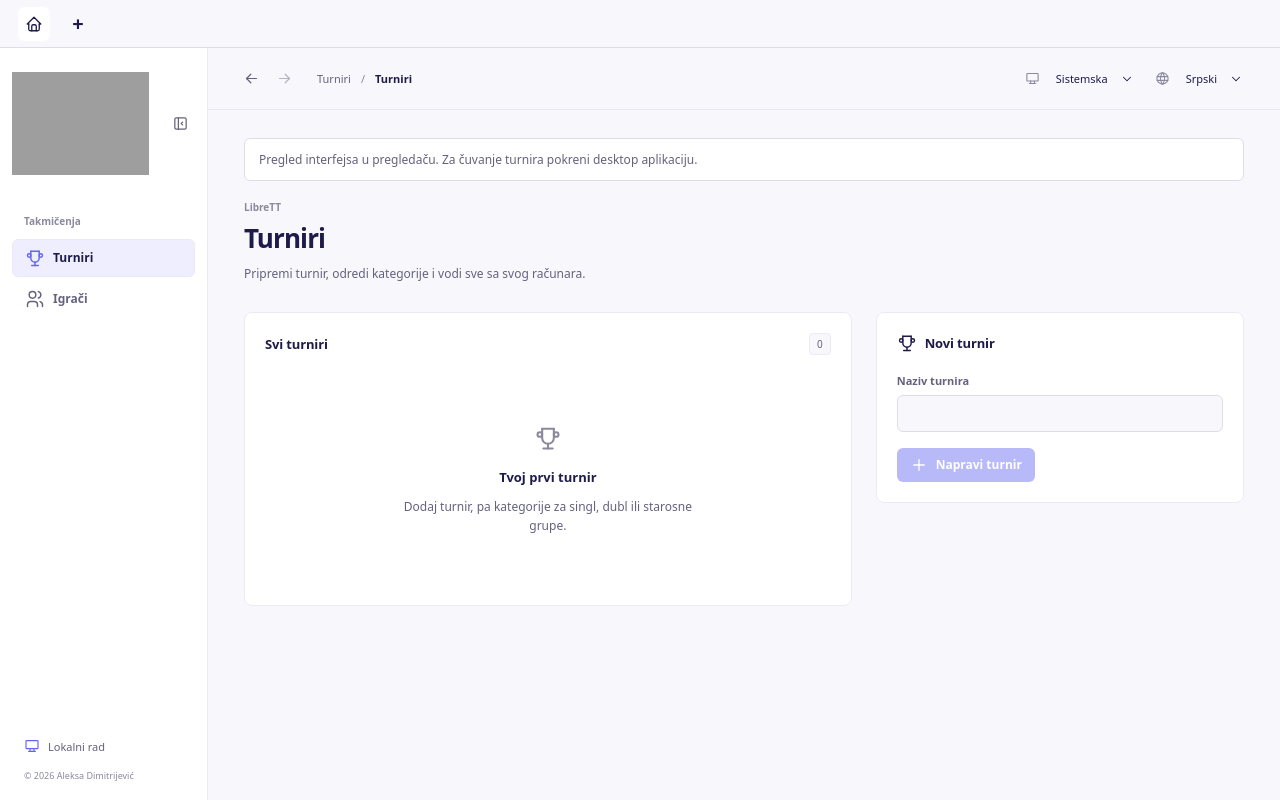
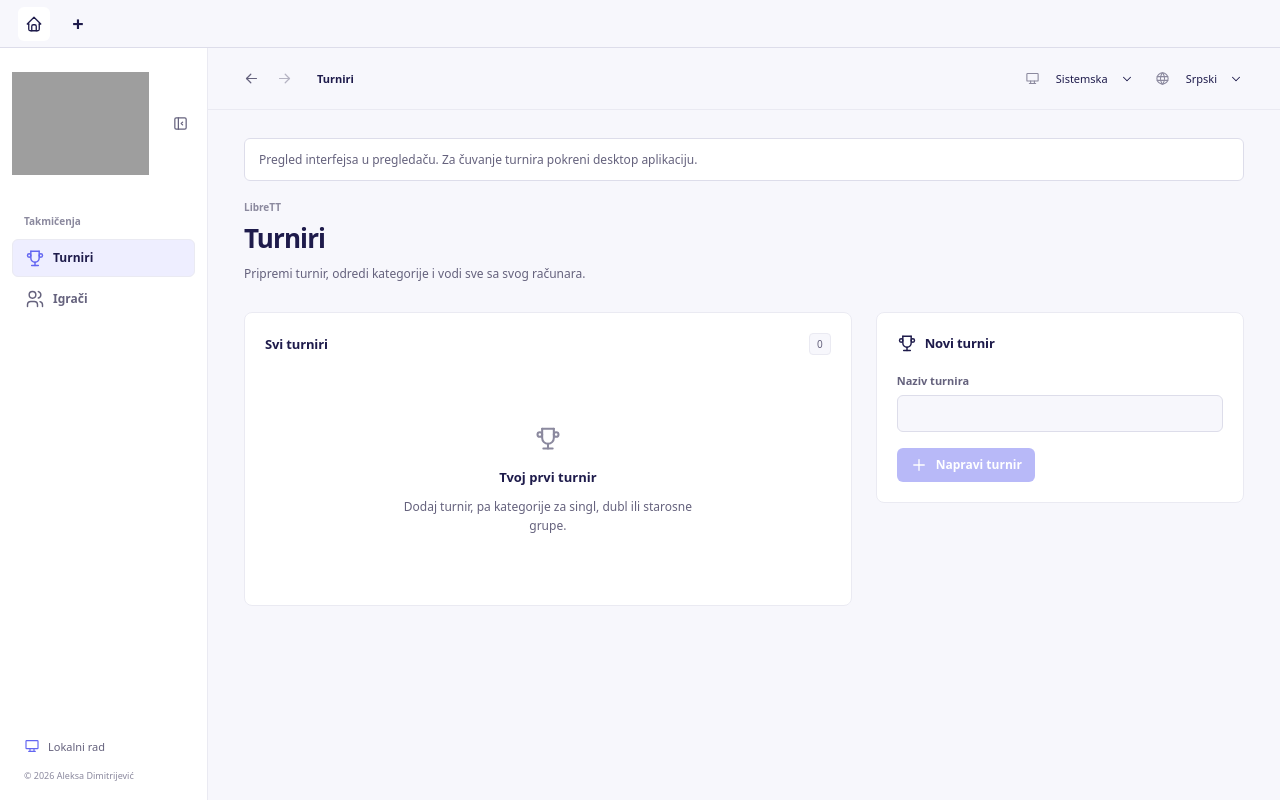
Before and after one commit to tradicije/librett-desktop, a Svelte app in the folder apps/desktop/: page / in a window 1280 px wide. Both pictures are taken after a click on the button 441 px from the left and 576 px from the top of the page. Built offline with nearby package versions, Linux system fonts and the light colour scheme; grey boxes are pictures that could not be loaded.

Commit message:
feat: add breadcrumb navigation and isolate workspace controls from scrolling

```diff
--- a/apps/desktop/src/App.svelte
+++ b/apps/desktop/src/App.svelte
@@ -61,7 +61,7 @@
   });
   $effect(() => { resolvedTheme = saveTheme(theme); });
   function workspaceScroller() {
-    return document.getElementById(activeId === homeId ? 'home-workspace' : `work-panel-${activeId}`);
+    return document.getElementById(activeId === homeId ? 'home-workspace' : `work-panel-${activeId}`)?.querySelector<HTMLElement>('.workspace-scroll');
   }
   function restoreScroll(position: number) {
     workspaceScroller()?.scrollTo({ top: position, left: 0, behavior: 'instant' });
@@ -245,9 +245,9 @@
   .titlebar-home.active { background: var(--surface); }
   .titlebar-home { border: 0; background: transparent; width: 32px; flex-shrink: 0; padding: 6px; }
   .new-work-tab { border: 0; background: transparent; font-size: 20px; width: 32px; flex-shrink: 0; }
-  .workspace-frame { position: fixed; inset: 48px 0 0; overflow: auto; overscroll-behavior-y: contain; }
+  .workspace-frame { position: fixed; inset: 48px 0 0; overflow: hidden; }
   .workspace-frame[hidden] { display: none; }
-  .workspace-frame :global(.shell) { min-height: calc(100dvh - 48px); }
+  .workspace-frame :global(.shell) { height: 100%; min-height: 0; }
   .workspace-frame :global(aside) { top: 0; height: calc(100dvh - 48px); }
   .workspace-frame :global(.app-toolbar) { top: 0; }
   @media (max-width: 650px) { .workspace-frame :global(aside) { height: auto; } }
--- a/apps/desktop/src/Workspace.svelte
+++ b/apps/desktop/src/Workspace.svelte
@@ -46,6 +46,26 @@
     }
   }
   let selectedCategory = $derived(activeCategories.find(c => c.id === route.categoryId));
+  let breadcrumbs = $derived.by(() => {
+    const items: { label: string; route: Route }[] = [];
+    if (inPlayers) {
+      items.push({ label: text.playerTab, route: { view: 'players' } });
+      if (route.view !== 'players') items.push({ label: route.view === 'player-create' ? text.addPlayer : text.editPlayer, route: { ...route } });
+      return items;
+    }
+    items.push({ label: text.tournaments, route: { view: 'tournaments' } });
+    if (selected) {
+      items.push({ label: selected.name, route: { view: 'tournament', id: selected.id, tournamentTab: 'overview' } });
+      if (route.view === 'tournament') {
+        if (tournamentTab !== 'overview') items.push({ label: tournamentTabLabel(tournamentTab), route: { ...route } });
+      } else {
+        items.push({ label: text.categories, route: { view: 'tournament', id: selected.id, tournamentTab: 'categories' } });
+        if (selectedCategory) items.push({ label: selectedCategory.name, route: { view: 'category', id: selected.id, categoryId: selectedCategory.id, categoryTab: 'settings' } });
+        items.push({ label: route.view === 'category-create' ? text.addCategory : route.view === 'category-edit' ? text.editCategory : text[route.categoryTab ?? 'registrations'], route: { ...route } });
+      }
+    }
+    return items;
+  });
   let pendingCategory = $state<Category | null>(null);
   let categoryDialog: HTMLDialogElement;
   let tournamentName = $state('');
@@ -156,13 +176,21 @@
           <button class="icon-button" aria-label={text.goBack} title={text.goBack} disabled={navigationLocked || historyIndex === 0} onclick={() => travel(-1)}><Icon name="arrow-left" /></button>
           <button class="icon-button" aria-label={text.goForward} title={text.goForward} disabled={navigationLocked || historyIndex === history.length - 1} onclick={() => travel(1)}><Icon name="arrow-right" /></button>
         </div>
-        {#if mode !== 'dashboard'}<div class="breadcrumb"><span>{text.tournaments}</span><span class="breadcrumb-divider">/</span><strong>{selected?.name ?? pageLabel}</strong>{#if route.view === 'category' && selectedCategory}<span class="breadcrumb-divider">/</span><span>{selectedCategory.name}</span>{/if}</div>{/if}
+        {#if mode !== 'dashboard'}
+          <nav class="breadcrumb" aria-label="Breadcrumb">
+            {#each breadcrumbs as crumb, index}
+              {#if index > 0}<span class="breadcrumb-divider" aria-hidden="true">/</span>{/if}
+              <button data-open-tab disabled={navigationLocked} aria-current={index === breadcrumbs.length - 1 ? 'page' : undefined} title={crumb.label} onclick={() => navigate(crumb.route)}>{crumb.label}</button>
+            {/each}
+          </nav>
+        {/if}
       </div>
       <div class="preferences">
         <label><Icon name={theme === 'system' ? 'desktop' : theme === 'dark' ? 'moon' : 'sun'} size={18} /><span class="preference-label">{text.theme}</span><Select label={text.theme} bind:value={theme} options={[{ value: 'system', label: text.themeSystem }, { value: 'light', label: text.themeLight }, { value: 'dark', label: text.themeDark }]} /></label>
         <label><Icon name="globe" size={18} /><span class="preference-label">{text.language}</span><Select label={text.language} bind:value={language} options={[{ value: 'sr', label: 'Srpski' }, { value: 'en', label: 'English' }]} /></label>
       </div>
     </header>
+    <div class="workspace-scroll">
     <div class="workspace-content" class:mode-content={mode === 'dashboard'}>
     {#if !desktopAvailable}<p class="banner">{text.preview}</p>{/if}
     {#if mode === 'tournaments' && error}<div class="error" role="alert">{text[error]} {#if !loaded && desktopAvailable}<button disabled={loading} onclick={load}>{text.retry}</button>{/if}</div>{/if}
@@ -245,6 +273,7 @@
       </div>
     {/if}
     </div>
+    </div>
   </main>
 </div>
 
--- a/apps/desktop/src/style.css
+++ b/apps/desktop/src/style.css
@@ -58,7 +58,7 @@ button, input, textarea { transition: background-color 120ms, border-color 120ms
 .icon svg { display: block; }
 .icon-label { display: inline-flex; align-items: center; gap: 8px; }
 .shell { display: flex; min-height: 100vh; }
-aside { position: sticky; top: 0; align-self: flex-start; width: 208px; flex-shrink: 0; height: 100vh; height: 100dvh; overflow-y: auto; display: flex; flex-direction: column; padding: 24px 12px 18px; border-right: 1px solid var(--border-subtle); background: var(--surface); }
+aside { position: sticky; top: 0; align-self: flex-start; width: 208px; flex-shrink: 0; height: 100vh; height: 100dvh; overflow-y: auto; overscroll-behavior-y: none; display: flex; flex-direction: column; padding: 24px 12px 18px; border-right: 1px solid var(--border-subtle); background: var(--surface); }
 .brand { display: block; padding: 0 12px; width: 162px; margin-bottom: 38px; }
 .brand img { display: block; width: 100%; height: auto; }
 .sidebar-label { margin: 0 12px 10px; font-size: 10px; font-weight: 600; color: var(--text-muted); }
@@ -69,15 +69,18 @@ nav { display: grid; gap: 3px; }
 .sidebar-bottom { margin-top: auto; padding: 24px 12px 0; font-size: 11px; color: var(--text-secondary); }
 .sidebar-bottom .icon { color: var(--primary); }
 .sidebar-bottom small { display: block; margin-top: 12px; font-size: 9px; color: var(--text-muted); }
-main { flex: 1; min-width: 0; }
-.app-toolbar { position: sticky; top: 0; z-index: 15; display: flex; align-items: center; justify-content: space-between; gap: 16px; min-height: 62px; padding: 12px 28px; background: var(--background); border-bottom: 1px solid var(--border-subtle); }
+main { display: flex; flex-direction: column; flex: 1; min-width: 0; min-height: 0; overflow: hidden; }
+.workspace-scroll { flex: 1; min-height: 0; overflow: auto; overscroll-behavior-y: contain; }
+.app-toolbar { flex-shrink: 0; position: relative; top: 0; z-index: 15; display: flex; align-items: center; justify-content: space-between; gap: 16px; min-height: 62px; padding: 12px 28px; background: var(--background); border-bottom: 1px solid var(--border-subtle); }
 .header-navigation, .navigation-controls, .preferences, .preferences label, .breadcrumb { display: flex; align-items: center; }
 .header-navigation { gap: 18px; min-width: 0; }
 .navigation-controls { gap: 3px; flex-shrink: 0; }
 .icon-button { width: 30px; min-height: 30px; padding: 0; border-color: transparent; background: transparent; color: var(--text-secondary); }
 .icon-button .icon svg { width: 17px; height: 17px; }
 .breadcrumb { gap: 10px; min-width: 0; font-size: 11px; color: var(--text-secondary); }
-.breadcrumb strong { color: var(--text-primary); font-weight: 550; overflow: hidden; text-overflow: ellipsis; white-space: nowrap; max-width: 230px; }
+.breadcrumb button { min-height: 0; padding: 3px 0; border: 0; background: transparent; font-size: 11px; color: var(--text-secondary); font-weight: 400; overflow: hidden; text-overflow: ellipsis; white-space: nowrap; max-width: 180px; }
+.breadcrumb button:hover:enabled { color: var(--primary); text-decoration: underline; background: transparent; }
+.breadcrumb button[aria-current="page"] { color: var(--text-primary); font-weight: 550; overflow: hidden; text-overflow: ellipsis; white-space: nowrap; max-width: 230px; }
 .breadcrumb-divider { color: var(--text-muted); }
 .preferences { gap: 12px; flex-shrink: 0; }
 .preferences label { gap: 7px; font-size: 11px; color: var(--text-muted); }
@@ -220,7 +223,7 @@ form > .primary { justify-self: start; }
   .brand { width: 152px; }
   .workspace-content { padding: 24px 24px 48px; }
   .app-toolbar { padding: 12px 20px; }
-  .breadcrumb > span:first-child, .breadcrumb > span:first-child + .breadcrumb-divider { display: none; }
+  .breadcrumb > button:first-child, .breadcrumb > button:first-child + .breadcrumb-divider { display: none; }
   .columns { grid-template-columns: minmax(0, 1.2fr) minmax(245px, 1fr); gap: 16px; }
   .player-actions { flex-direction: column; gap: 2px; }
   .cash-totals strong { font-size: 20px; }
@@ -232,7 +235,7 @@ form > .primary { justify-self: start; }
   .player-actions { flex-direction: row; }
 }
 @media (max-width: 650px) {
-  .shell { display: block; }
+  .shell { flex-direction: column; }
   aside { position: static; width: 100%; height: auto; overflow: visible; padding: 14px 16px; flex-direction: row; align-items: center; justify-content: space-between; border-right: 0; border-bottom: 1px solid var(--border-subtle); }
   .brand { width: 115px; margin: 0; padding: 0; }
   nav { display: flex; }
```
Also changed, not shown: 4 other files (tests, documents, lock files or other folders).
